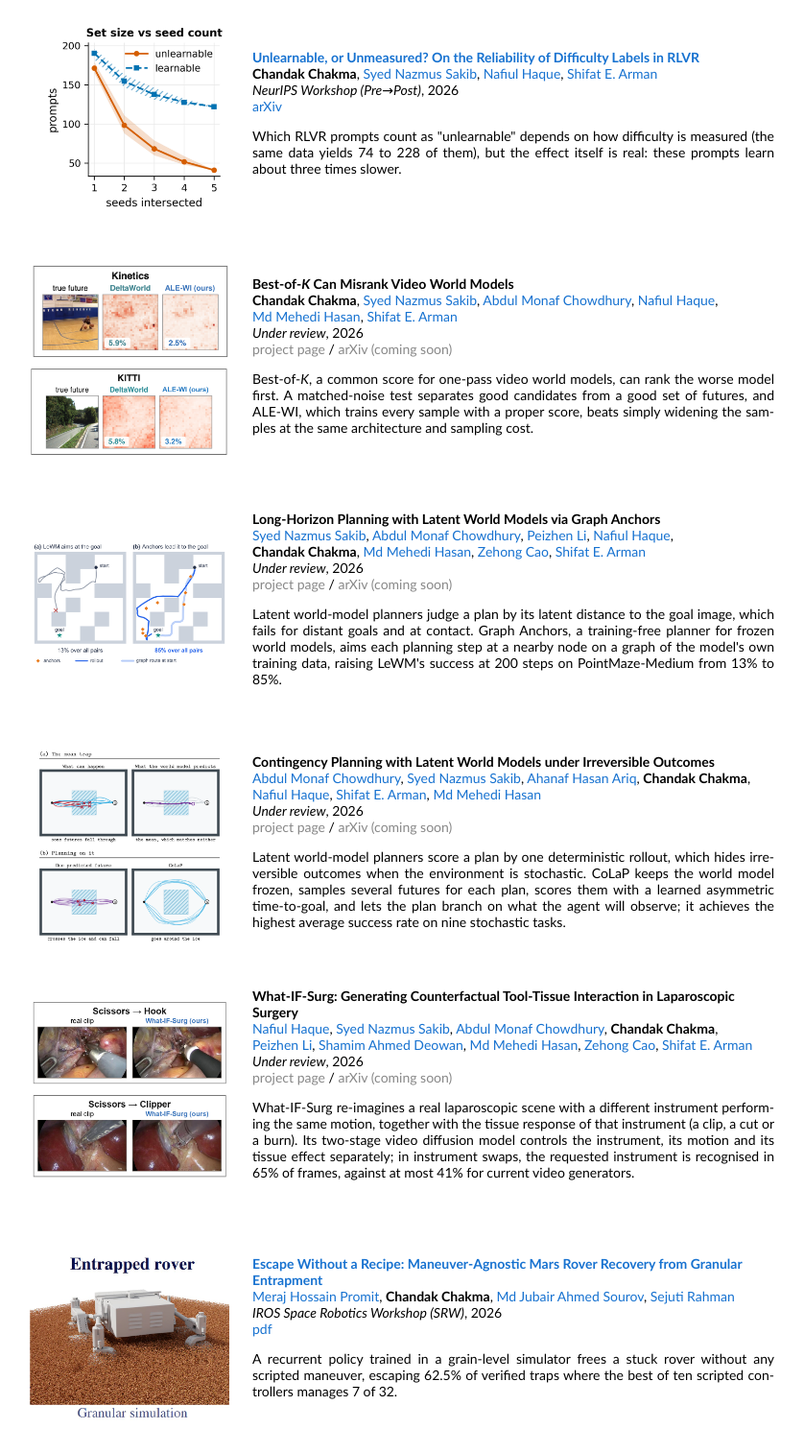
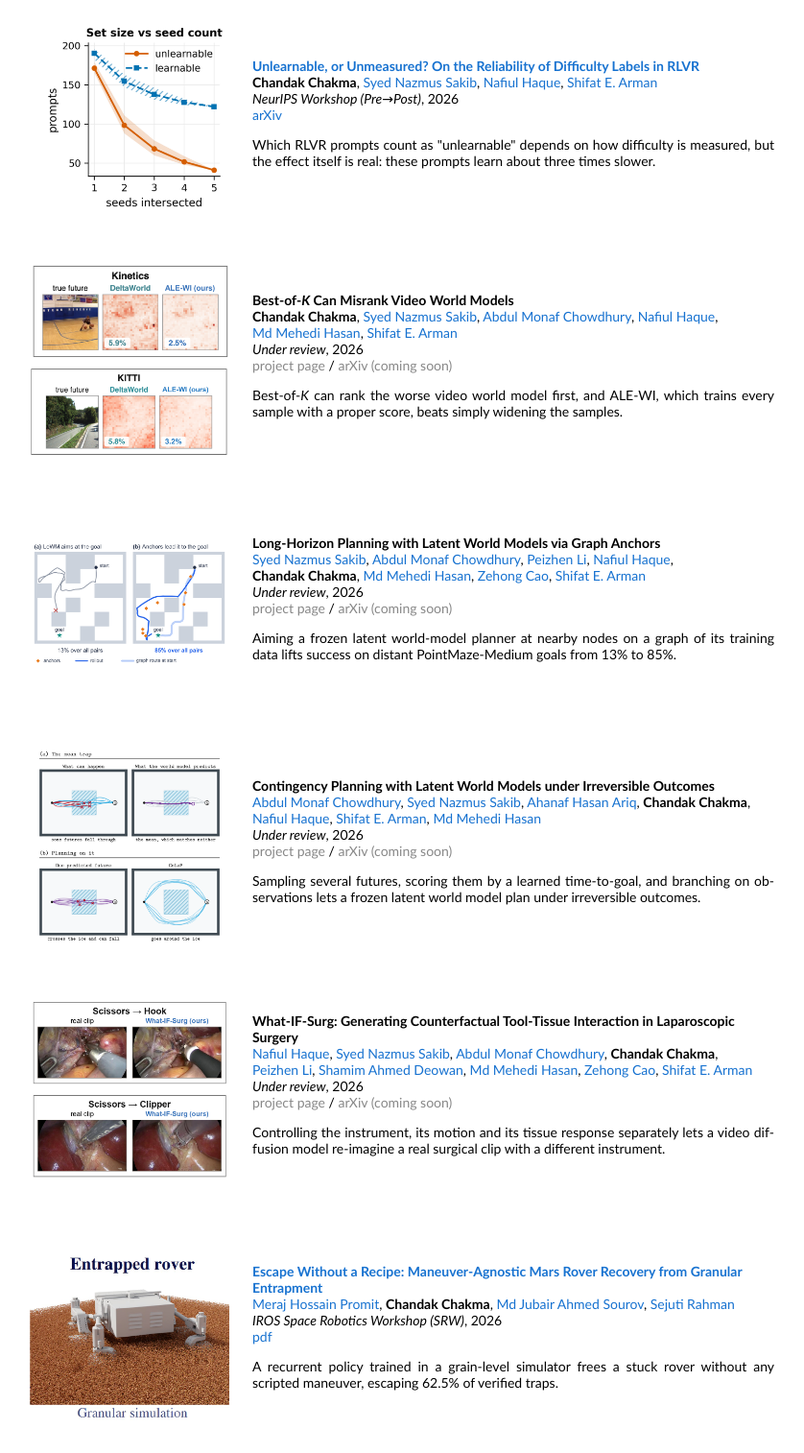
Before and after one commit to ChandakChakma/chandakchakma.github.io, a plain HTML site: page index.html in a window 1280 px wide. Shown: the part 789-2303 px from the top of the page at 96% size, without its empty margins (225-1063 px from the left). Drawn offline with Linux system fonts and the light colour scheme.

Commit message:
Papers: one-sentence descriptions
Each paper description is now a single short sentence
(21 to 26 words), in the style of jonbarron.info.

Co-Authored-By: Claude Fable 5.2 <noreply@anthropic.com>

```diff
--- a/index.html
+++ b/index.html
@@ -117,7 +117,7 @@
                 <!-- TODO: add code link if released -->
                 <p></p>
                 <p class="justify">
-                  Which RLVR prompts count as "unlearnable" depends on how difficulty is measured (the same data yields 74 to 228 of them), but the effect itself is real: these prompts learn about three times slower.
+                  Which RLVR prompts count as "unlearnable" depends on how difficulty is measured, but the effect itself is real: these prompts learn about three times slower.
                 </p>
               </td>
             </tr>
@@ -143,7 +143,7 @@
                 <span style="color:#888">project page</span> / <span style="color:#888">arXiv</span> <span style="color:#888">(coming soon)</span>
                 <p></p>
                 <p class="justify">
-                  Best-of-<i>K</i>, a common score for one-pass video world models, can rank the worse model first. A matched-noise test separates good candidates from a good set of futures, and ALE-WI, which trains every sample with a proper score, beats simply widening the samples at the same architecture and sampling cost.
+                  Best-of-<i>K</i> can rank the worse video world model first, and ALE-WI, which trains every sample with a proper score, beats simply widening the samples.
                 </p>
               </td>
             </tr>
@@ -171,7 +171,7 @@
                 <span style="color:#888">project page</span> / <span style="color:#888">arXiv</span> <span style="color:#888">(coming soon)</span>
                 <p></p>
                 <p class="justify">
-                  Latent world-model planners judge a plan by its latent distance to the goal image, which fails for distant goals and at contact. Graph Anchors, a training-free planner for frozen world models, aims each planning step at a nearby node on a graph of the model's own training data, raising LeWM's success at 200 steps on PointMaze-Medium from 13% to 85%.
+                  Aiming a frozen latent world-model planner at nearby nodes on a graph of its training data lifts success on distant PointMaze-Medium goals from 13% to 85%.
                 </p>
               </td>
             </tr>
@@ -198,7 +198,7 @@
                 <span style="color:#888">project page</span> / <span style="color:#888">arXiv</span> <span style="color:#888">(coming soon)</span>
                 <p></p>
                 <p class="justify">
-                  Latent world-model planners score a plan by one deterministic rollout, which hides irreversible outcomes when the environment is stochastic. CoLaP keeps the world model frozen, samples several futures for each plan, scores them with a learned asymmetric time-to-goal, and lets the plan branch on what the agent will observe; it achieves the highest average success rate on nine stochastic tasks.
+                  Sampling several futures, scoring them by a learned time-to-goal, and branching on observations lets a frozen latent world model plan under irreversible outcomes.
                 </p>
               </td>
             </tr>
@@ -227,7 +227,7 @@
                 <span style="color:#888">project page</span> / <span style="color:#888">arXiv</span> <span style="color:#888">(coming soon)</span>
                 <p></p>
                 <p class="justify">
-                  What-IF-Surg re-imagines a real laparoscopic scene with a different instrument performing the same motion, together with the tissue response of that instrument (a clip, a cut or a burn). Its two-stage video diffusion model controls the instrument, its motion and its tissue effect separately; in instrument swaps, the requested instrument is recognised in 65% of frames, against at most 41% for current video generators.
+                  Controlling the instrument, its motion and its tissue response separately lets a video diffusion model re-imagine a real surgical clip with a different instrument.
                 </p>
               </td>
             </tr>
@@ -253,7 +253,7 @@
                 <!-- TODO: add arXiv / code links if available -->
                 <p></p>
                 <p class="justify">
-                  A recurrent policy trained in a grain-level simulator frees a stuck rover without any scripted maneuver, escaping 62.5% of verified traps where the best of ten scripted controllers manages 7 of 32.
+                  A recurrent policy trained in a grain-level simulator frees a stuck rover without any scripted maneuver, escaping 62.5% of verified traps.
                 </p>
               </td>
             </tr>
```
